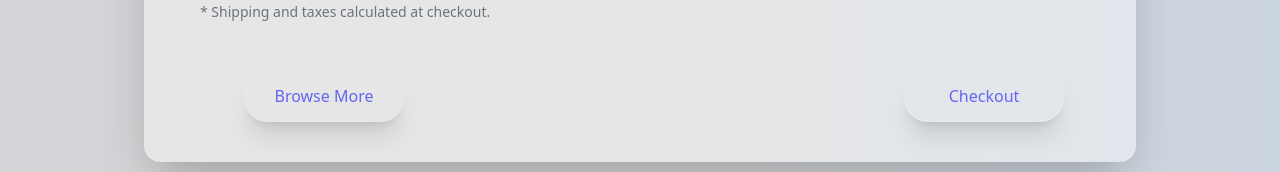
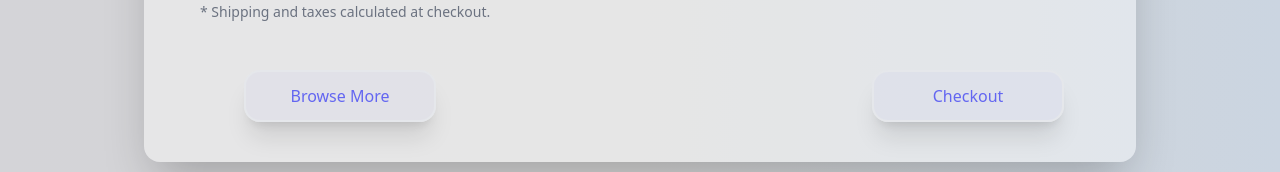
Before and after one commit to Subham-Maity/restock, a Next.js app in the folder client/: page /components/cart in a window 1280 px wide. Shown: the part 601-773 px from the top of the page. Built offline with nearby package versions, Linux system fonts and the light colour scheme.

Commit message:
button fixes

```diff
--- a/client/src/app/components/auth/components/Login.tsx
+++ b/client/src/app/components/auth/components/Login.tsx
@@ -40,7 +40,7 @@ const Login = () => {
                   autoComplete="email"
                   placeholder="example@domain.com"
                   required
-                  className="block w-full rounded-3xl py-auto bg-white bg-opacity-40 dark:bg-stone-950/20 shadow-2xl  dark:border-gray-600 dark:placeholder-gray-400 dark:text-white dark:focus:ring-blue-500 dark:focus:border-blue-500 sm:text-sm sm:leading-6"
+                  className="block w-full rounded-2xl py-auto bg-white bg-opacity-30 dark:bg-stone-950/20 shadow-2xl  dark:border-gray-600 dark:placeholder-gray-400 dark:text-white focus:ring-blue-500 focus:border-blue-800 sm:text-sm sm:leading-6"
                 />
               </div>
             </div>
@@ -72,7 +72,7 @@ const Login = () => {
                   autoComplete="current-password"
                   placeholder="12345@Password"
                   required
-                  className="block w-full rounded-3xl py-auto bg-white bg-opacity-40 dark:bg-stone-950/20 shadow-2xl  dark:border-gray-600 dark:placeholder-gray-400 dark:text-white dark:focus:ring-blue-500 dark:focus:border-blue-500 sm:text-sm sm:leading-6"
+                  className="block w-full rounded-2xl py-auto bg-white bg-opacity-40 dark:bg-stone-950/20 shadow-2xl  dark:border-gray-600 dark:placeholder-gray-400 dark:text-white focus:ring-blue-500 focus:border-blue-800 sm:text-sm sm:leading-6"
                 />
               </div>
             </div>
--- a/client/src/app/components/cart/page.tsx
+++ b/client/src/app/components/cart/page.tsx
@@ -128,7 +128,7 @@ export default function Cart() {
             <div className="mt-6 flex justify-between mx-8 md:mx-10 ">
             <Link
                 href=""
-                className="relative inline-flex items-center justify-center sm:w-40 sm:ml-7 p-4 py-3 overflow-hidden font-medium text-indigo-500 transition duration-100 ease-out border-2 dark:border-indigo-500/30 rounded-3xl shadow-xl group"
+                className="relative inline-flex items-center justify-center sm:w-40 md:w-48 bg-indigo-400/5 sm:ml-7 p-4 py-3 overflow-hidden font-medium text-indigo-500 transition duration-100 ease-out border-2 dark:border-indigo-500/30 rounded-2xl shadow-xl group"
               >
                 <span className="absolute inset-0 flex items-center justify-center w-full h-full text-white text-2xl duration-100 -translate-x-full bg-indigo-600 dark:bg-indigo-500 group-hover:translate-x-0 ease">
                 <FaArrowLeft />
@@ -141,7 +141,7 @@ export default function Cart() {
 
               <Link
                 href=""
-                className="relative inline-flex items-center justify-center sm:w-40 sm:ml-7 p-4 py-3 overflow-hidden font-medium text-indigo-500 transition duration-100 ease-out border-2 dark:border-indigo-500/30 rounded-3xl shadow-xl group"
+                className="relative inline-flex items-center justify-center sm:w-40 md:w-48 bg-indigo-400/5 sm:ml-7 p-4 py-3 overflow-hidden font-medium text-indigo-500 transition duration-100 ease-out border-2 dark:border-indigo-500/30 rounded-2xl shadow-xl group"
               >
                 <span className="absolute inset-0 flex items-center justify-center w-full h-full text-white text-2xl duration-100 -translate-x-full bg-indigo-600 dark:bg-indigo-500 group-hover:translate-x-0 ease">
                 <FaArrowRight />
```
